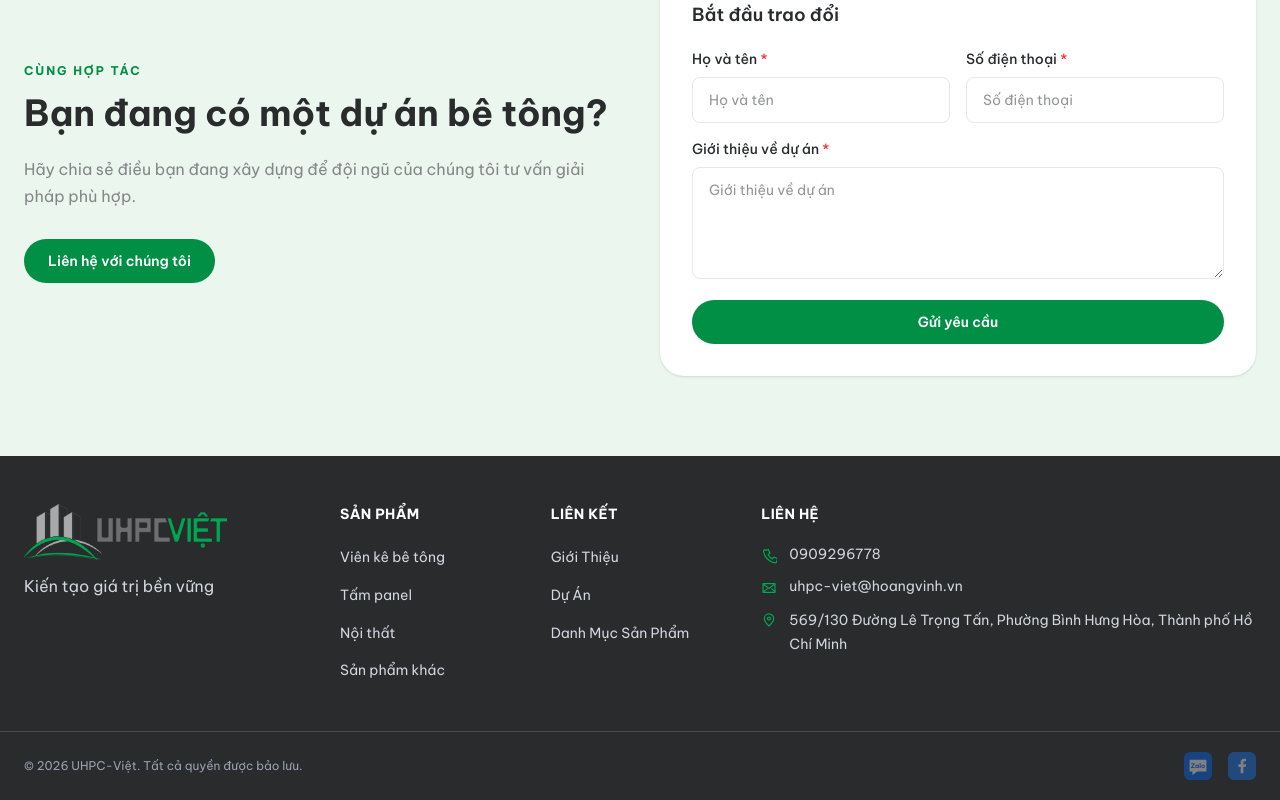
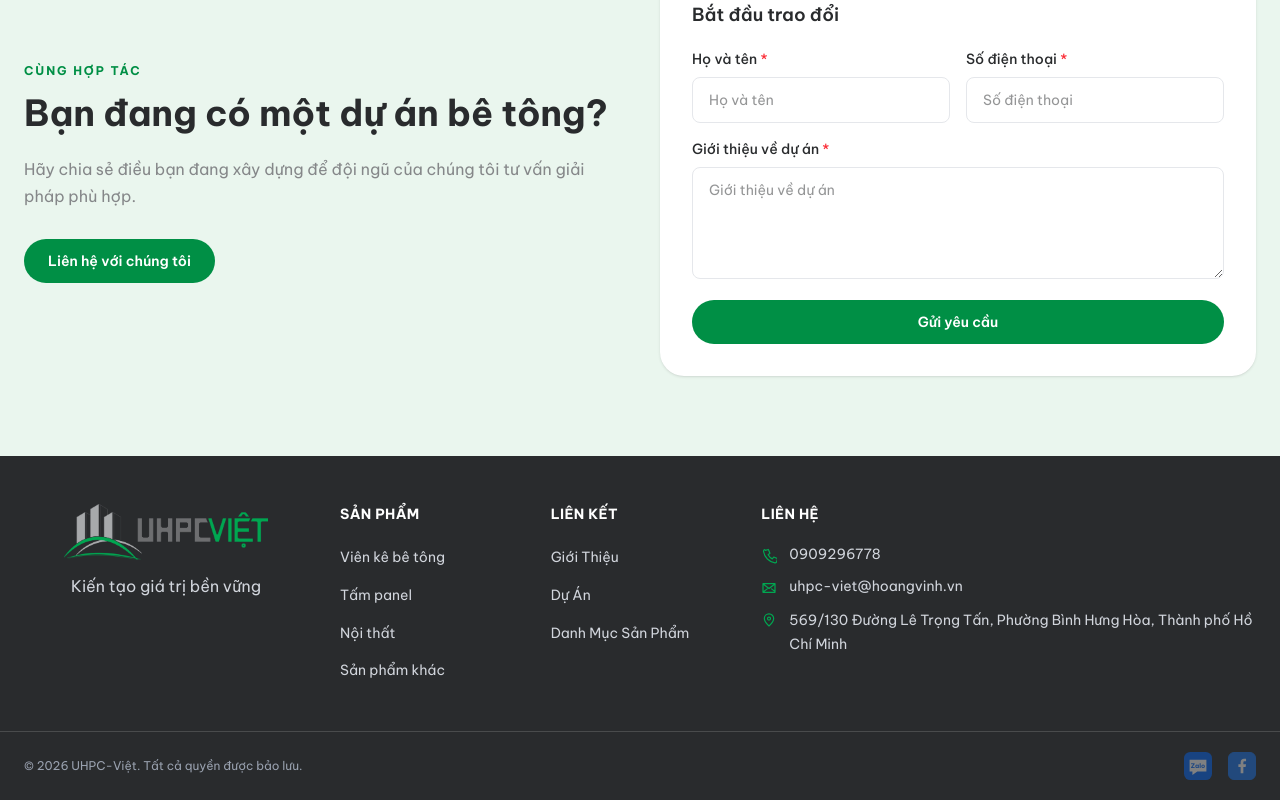
Before and after one commit to spjk1910/UHPC-Viet, a React app in the folder frontend/: page / in a window 1280 px wide. Shown: the part 2616-3416 px from the top of the page. Built offline with nearby package versions, Linux system fonts and the light colour scheme; no server answers; the HTML template or start-up script is replaced by a standard one.

Commit message:
enhance footer

```diff
--- a/frontend/src/shared/components/Footer/Footer.jsx
+++ b/frontend/src/shared/components/Footer/Footer.jsx
@@ -57,16 +57,16 @@ function Footer() {
       <div className="site-container grid grid-cols-1 gap-x-8 gap-y-10 py-12 sm:grid-cols-2 lg:grid-cols-12 lg:gap-y-12">
 
         {/* Company */}
-        <div className="flex flex-col items-center text-center sm:col-span-2 lg:col-span-3 lg:items-start lg:text-left">
-          <Link to="/" className="inline-block">
+        <div className="flex w-full flex-col items-center justify-self-center text-center sm:col-span-2 lg:col-span-3">
+          <Link to="/" className="mx-auto inline-block">
             <img
               src={logo}
               alt="UHPCViet"
-              className="h-14 w-auto object-contain"
+              className="mx-auto h-14 w-auto object-contain"
             />
           </Link>
 
-          <p className="mt-3 max-w-xs text-base leading-7 text-gray-300">
+          <p className="mx-auto mt-3 max-w-xs text-base leading-7 text-gray-300">
             {t('footer.tagline')}
           </p>
         </div>
```
